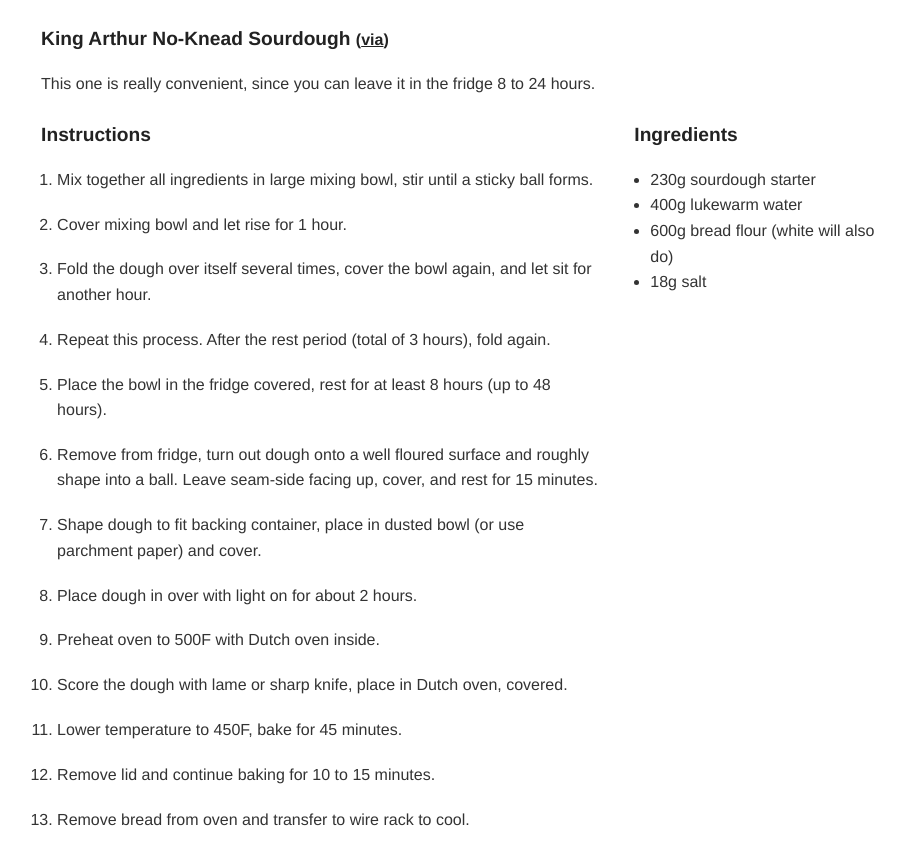
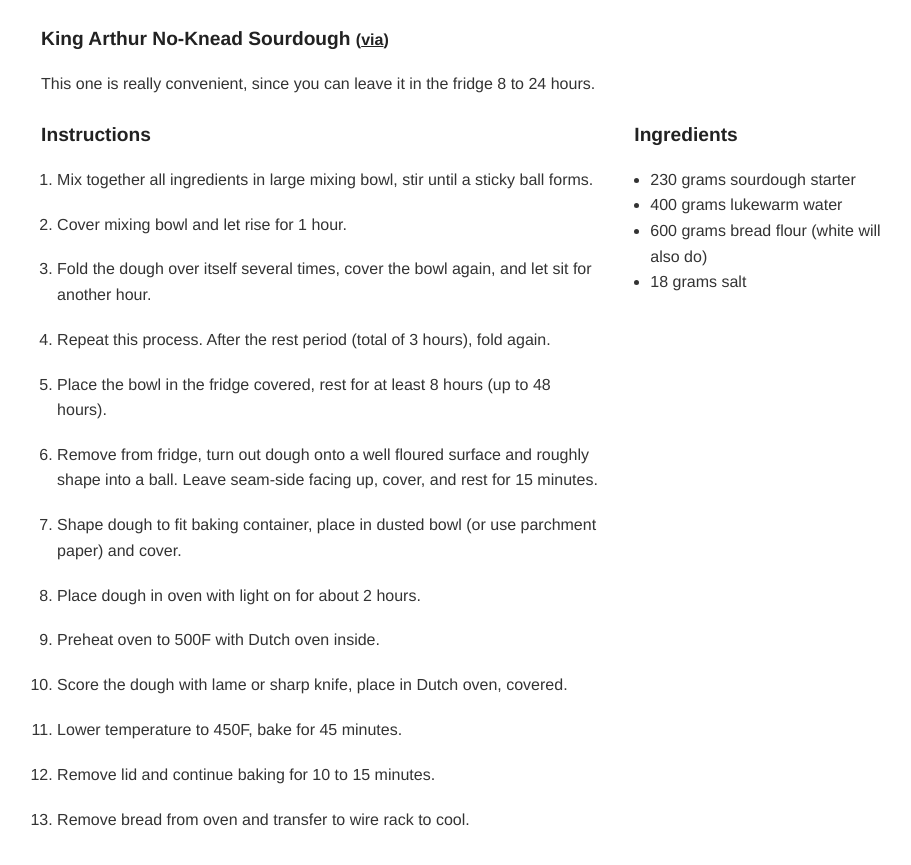
Before and after one commit to erik/food, a Jekyll site: the page built from _posts/2019-04-30-no-knead-sourdough.md, in a window 1280 px wide. Shown: the top 865 px of the page, without its empty margins (170-1081 px from the left). Built offline with Jekyll 4.4.1, drawn with Linux system fonts in a browser that asks for light colours.

Commit message:
Fix typos.

```diff
--- a/_data/recipes/no-knead-sourdough.json
+++ b/_data/recipes/no-knead-sourdough.json
@@ -4,10 +4,10 @@
     "name": "King Arthur No-Knead Sourdough",
     "url": "https://www.kingarthurflour.com/recipes/no-knead-sourdough-bread-recipe",
     "ingredients": [
-        "230g sourdough starter",
-        "400g lukewarm water",
-        "600g bread flour (white will also do)",
-        "18g salt"
+        "230 grams sourdough starter",
+        "400 grams lukewarm water",
+        "600 grams bread flour (white will also do)",
+        "18 grams salt"
     ],
     "instructions": [
         "Mix together all ingredients in large mixing bowl, stir until a sticky ball forms.",
@@ -16,8 +16,8 @@
         "Repeat this process. After the rest period (total of 3 hours), fold again.",
         "Place the bowl in the fridge covered, rest for at least 8 hours (up to 48 hours).",
         "Remove from fridge, turn out dough onto a well floured surface and roughly shape into a ball. Leave seam-side facing up, cover, and rest for 15 minutes.",
-        "Shape dough to fit backing container, place in dusted bowl (or use parchment paper) and cover.",
-        "Place dough in over with light on for about 2 hours.",
+        "Shape dough to fit baking container, place in dusted bowl (or use parchment paper) and cover.",
+        "Place dough in oven with light on for about 2 hours.",
         "Preheat oven to 500F with Dutch oven inside.",
         "Score the dough with lame or sharp knife, place in Dutch oven, covered.",
         "Lower temperature to 450F, bake for 45 minutes.",
```
